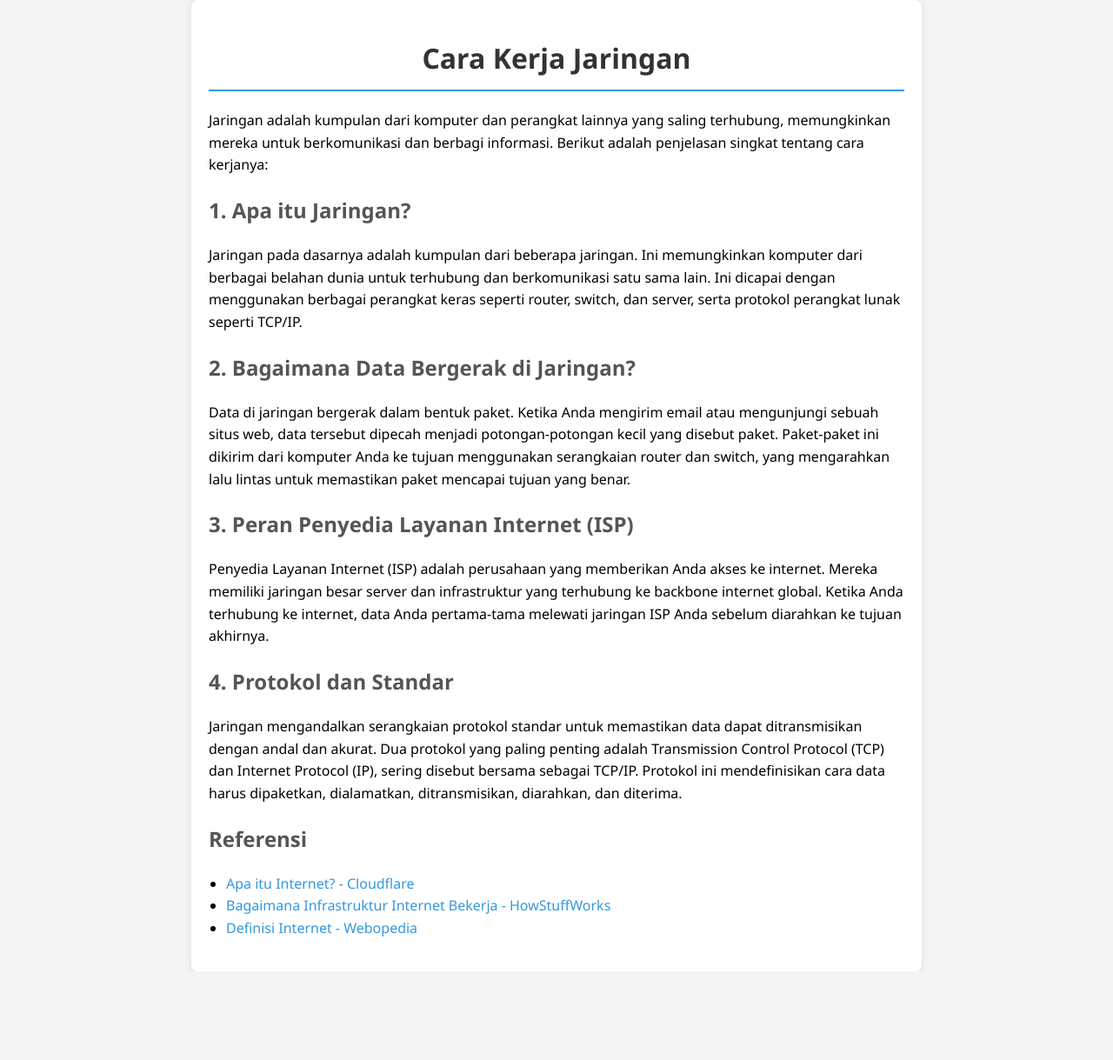
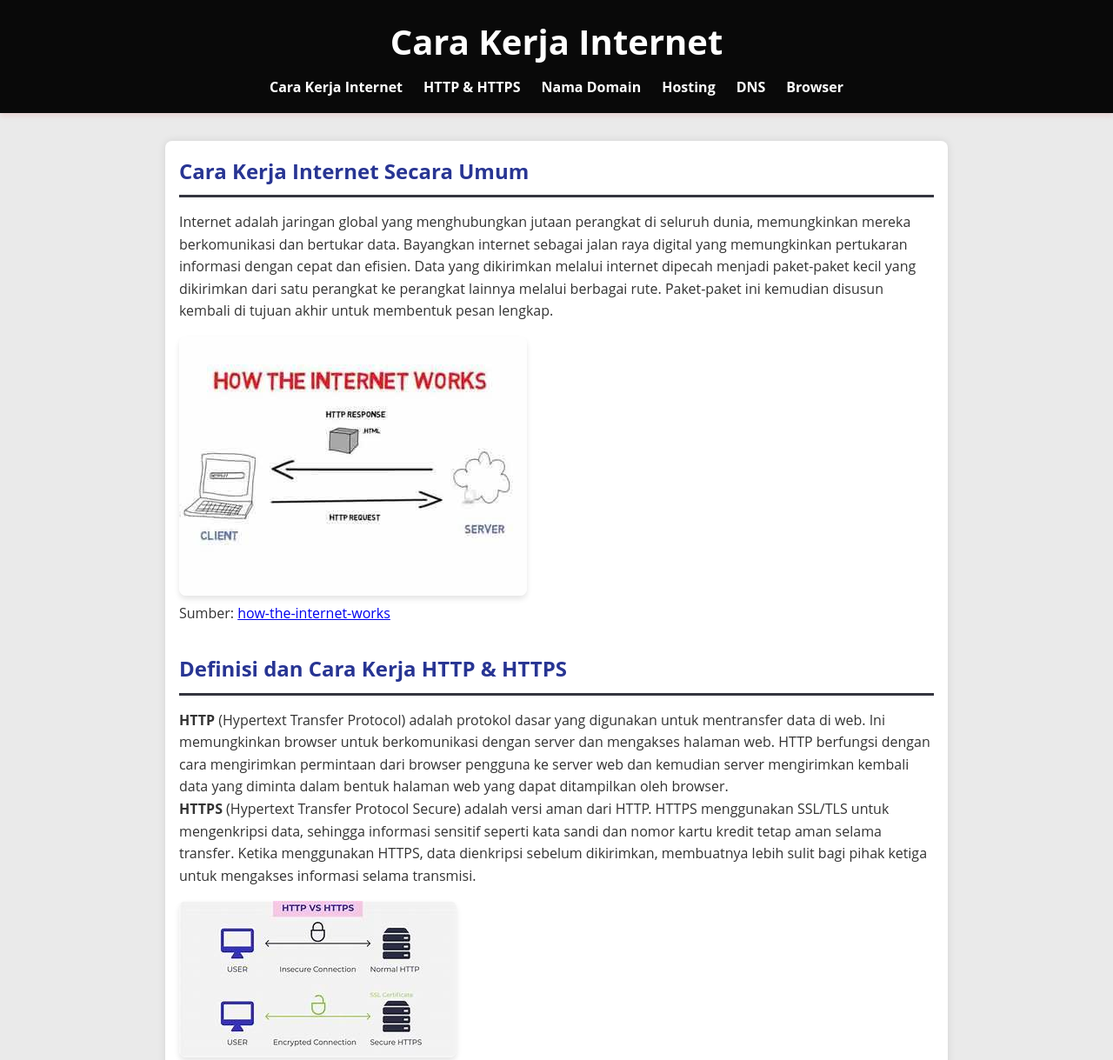
Before and after one commit to jek321/Pemograman-Web, a plain HTML site: page index.html in a window 1280 px wide. Shown: the top 1219 px of the page at 87% size. Before the commit the page ends 1117 px from the top, so only its background shows below. Drawn offline with Linux system fonts and the light colour scheme.

Commit message:
add more

```diff
--- a/index.html
+++ b/index.html
@@ -1,73 +1,101 @@
 <!DOCTYPE html>
 <html lang="id">
-<head>
-    <meta charset="UTF-8">
-    <meta name="viewport" content="width=device-width, initial-scale=1.0">
-    <title>Cara Kerja Jaringan</title>
-    <style>
-        body {
-            font-family: 'Segoe UI', Tahoma, Geneva, Verdana, sans-serif;
-            line-height: 1.6;
-            margin: 0;
-            padding: 0;
-            background-color: #f4f4f4;
-        }
-        .container {
-            max-width: 800px;
-            margin: auto;
-            padding: 20px;
-            background: white;
-            box-shadow: 0 0 10px rgba(0, 0, 0, 0.1);
-            border-radius: 8px;
-        }
-        h1 {
-            color: #333;
-            text-align: center;
-            border-bottom: 2px solid #3498db;
-            padding-bottom: 10px;
-        }
-        h2 {
-            color: #555;
-            margin-top: 20px;
-        }
-        p {
-            margin-bottom: 20px;
-        }
-        a {
-            color: #3498db;
-            text-decoration: none;
-        }
-        a:hover {
-            text-decoration: underline;
-        }
-        ul {
-            padding-left: 20px;
-        }
-    </style>
-</head>
-<body>
-    <div class="container">
-        <h1>Cara Kerja Jaringan</h1>
-        <p>Jaringan adalah kumpulan dari komputer dan perangkat lainnya yang saling terhubung, memungkinkan mereka untuk berkomunikasi dan berbagi informasi. Berikut adalah penjelasan singkat tentang cara kerjanya:</p>
+  <head>
+    <meta charset="UTF-8" />
+    <meta name="viewport" content="width=device-width, initial-scale=1.0" />
+    <title>Cara Kerja Internet</title>
+    <link rel="stylesheet" href="style.css" />
+  </head>
+  <body>
+    <header>
+      <h1>Cara Kerja Internet</h1>
+      <nav>
+        <ul>
+          <li><a href="#umum">Cara Kerja Internet</a></li>
+          <li><a href="#http">HTTP & HTTPS</a></li>
+          <li><a href="#domain">Nama Domain</a></li>
+          <li><a href="#hosting">Hosting</a></li>
+          <li><a href="#dns">DNS</a></li>
+          <li><a href="#browser">Browser</a></li>
+        </ul>
+      </nav>
+    </header>
 
-        <h2>1. Apa itu Jaringan?</h2>
-        <p>Jaringan pada dasarnya adalah kumpulan dari beberapa jaringan. Ini memungkinkan komputer dari berbagai belahan dunia untuk terhubung dan berkomunikasi satu sama lain. Ini dicapai dengan menggunakan berbagai perangkat keras seperti router, switch, dan server, serta protokol perangkat lunak seperti TCP/IP.</p>
+    <main>
+      <!-- Section Umum -->
+      <section id="umum">
+        <h2>Cara Kerja Internet Secara Umum</h2>
+        <p>
+          Internet adalah jaringan global yang menghubungkan jutaan perangkat di seluruh dunia, memungkinkan mereka berkomunikasi dan bertukar data. Bayangkan internet sebagai jalan raya digital yang memungkinkan pertukaran informasi dengan cepat dan efisien. Data yang dikirimkan melalui internet dipecah menjadi paket-paket kecil yang dikirimkan dari satu perangkat ke perangkat lainnya melalui berbagai rute. Paket-paket ini kemudian disusun kembali di tujuan akhir untuk membentuk pesan lengkap.
+        </p>
+        <img src="image/HowInternetWorks.jpg" alt="Diagram Cara Kerja Internet" />
+        <p>Sumber: <a href="https://www.ecomputerz.com/how-the-internet-works.html" target="_blank">how-the-internet-works</a></p>
+      </section>
 
-        <h2>2. Bagaimana Data Bergerak di Jaringan?</h2>
-        <p>Data di jaringan bergerak dalam bentuk paket. Ketika Anda mengirim email atau mengunjungi sebuah situs web, data tersebut dipecah menjadi potongan-potongan kecil yang disebut paket. Paket-paket ini dikirim dari komputer Anda ke tujuan menggunakan serangkaian router dan switch, yang mengarahkan lalu lintas untuk memastikan paket mencapai tujuan yang benar.</p>
+      <!-- Section HTTP & HTTPS -->
+      <section id="http">
+        <h2>Definisi dan Cara Kerja HTTP & HTTPS</h2>
+        <p>
+          <b>HTTP</b> (Hypertext Transfer Protocol) adalah protokol dasar yang digunakan untuk mentransfer data di web. Ini memungkinkan browser untuk berkomunikasi dengan server dan mengakses halaman web. HTTP berfungsi dengan cara mengirimkan permintaan dari browser pengguna ke server web dan kemudian server mengirimkan kembali data yang diminta dalam bentuk halaman web yang dapat ditampilkan oleh browser.
+        </p>
+        <p>
+          <b>HTTPS</b> (Hypertext Transfer Protocol Secure) adalah versi aman dari HTTP. HTTPS menggunakan SSL/TLS untuk mengenkripsi data, sehingga informasi sensitif seperti kata sandi dan nomor kartu kredit tetap aman selama transfer. Ketika menggunakan HTTPS, data dienkripsi sebelum dikirimkan, membuatnya lebih sulit bagi pihak ketiga untuk mengakses informasi selama transmisi.
+        </p>
+        <img src="image/Http.jpg" alt="HTTP dan HTTPS" />
+        <p>Sumber: <a href="https://developer.mozilla.org/en-US/docs/Web/HTTP" target="_blank">MDN Web Docs</a></p>
+      </section>
 
-        <h2>3. Peran Penyedia Layanan Internet (ISP)</h2>
-        <p>Penyedia Layanan Internet (ISP) adalah perusahaan yang memberikan Anda akses ke internet. Mereka memiliki jaringan besar server dan infrastruktur yang terhubung ke backbone internet global. Ketika Anda terhubung ke internet, data Anda pertama-tama melewati jaringan ISP Anda sebelum diarahkan ke tujuan akhirnya.</p>
+      <!-- Section Nama Domain -->
+      <section id="domain">
+        <h2>Definisi dan Cara Kerja Nama Domain</h2>
+        <p>
+          Nama domain adalah alamat unik yang digunakan untuk mengakses situs web. Contoh nama domain adalah <b>www.example.com</b>. Nama domain menggantikan alamat IP yang kompleks dan membuatnya lebih mudah diingat oleh pengguna. Nama domain disusun dalam hierarki yang terdiri dari domain tingkat atas (seperti .com, .org) dan subdomain.
+        </p>
+        <p>
+          Saat Anda memasukkan nama domain di browser, server DNS akan menerjemahkan nama domain tersebut menjadi alamat IP yang sesuai, sehingga browser dapat mengakses situs web yang dimaksud. Proses ini disebut sebagai pencarian DNS, yang melibatkan serangkaian kueri ke berbagai server DNS hingga alamat IP yang benar ditemukan.
+        </p>
+        <p>Sumber: <a href="https://id.wikipedia.org/wiki/Nama_domain" target="_blank">Wikipedia</a></p>
+      </section>
 
-        <h2>4. Protokol dan Standar</h2>
-        <p>Jaringan mengandalkan serangkaian protokol standar untuk memastikan data dapat ditransmisikan dengan andal dan akurat. Dua protokol yang paling penting adalah Transmission Control Protocol (TCP) dan Internet Protocol (IP), sering disebut bersama sebagai TCP/IP. Protokol ini mendefinisikan cara data harus dipaketkan, dialamatkan, ditransmisikan, diarahkan, dan diterima.</p>
+      <!-- Section Hosting -->
+      <section id="hosting">
+        <h2>Definisi dan Cara Kerja Hosting</h2>
+        <p>
+          Hosting adalah layanan yang menyediakan tempat untuk menyimpan semua file dan data yang dibutuhkan oleh situs web agar dapat diakses melalui internet. Penyedia layanan hosting menyediakan server yang selalu terhubung ke internet dan siap menerima permintaan akses dari pengguna. Terdapat berbagai jenis hosting, termasuk shared hosting, VPS (Virtual Private Server), dan dedicated hosting, yang masing-masing menawarkan tingkat kinerja dan keamanan yang berbeda.
+        </p>
+        <p>
+          Saat seseorang mengakses situs web, permintaan dikirim ke server hosting yang menyimpan file situs tersebut. Server kemudian mengirimkan file yang diminta ke browser pengguna, yang kemudian menampilkan halaman web.
+        </p>
+        <p>Sumber: <a href="https://id.wikipedia.org/wiki/Web_hosting" target="_blank">Wikipedia</a></p>
+      </section>
 
-        <h2>Referensi</h2>
-        <ul>
-            <li><a href="https://www.cloudflare.com/learning/network-layer/what-is-the-internet/">Apa itu Internet? - Cloudflare</a></li>
-            <li><a href="https://www.howstuffworks.com/internet/basics/internet.htm">Bagaimana Infrastruktur Internet Bekerja - HowStuffWorks</a></li>
-            <li><a href="https://www.webopedia.com/TERM/I/internet.html">Definisi Internet - Webopedia</a></li>
-        </ul>
-    </div>
-</body>
+      <!-- Section DNS -->
+      <section id="dns">
+        <h2>Definisi dan Cara Kerja DNS</h2>
+        <p>
+          DNS (Domain Name System) adalah sistem yang menerjemahkan nama domain menjadi alamat IP yang dapat dikenali oleh server. Tanpa DNS, kita harus mengingat dan memasukkan alamat IP setiap kali kita ingin mengakses situs web, yang tentu saja akan sangat merepotkan. DNS bekerja seperti buku telepon internet, menerjemahkan nama domain yang mudah diingat menjadi alamat IP numerik.
+        </p>
+        <p>
+          DNS terdiri dari berbagai komponen, termasuk server DNS root, server DNS tingkat atas, dan server DNS otoritatif. Proses pencarian DNS melibatkan query dari browser pengguna ke server DNS yang tepat untuk menemukan alamat IP yang terkait dengan nama domain.
+        </p>
+        <p>Sumber: <a href="https://developer.mozilla.org/en-US/docs/Learn/Server-side/Infrastructure/DNS" target="_blank">MDN Web Docs</a></p>
+      </section>
+
+      <!-- Section Browser -->
+      <section id="browser">
+        <h2>Definisi dan Cara Kerja Browser</h2>
+        <p>
+          Browser adalah perangkat lunak yang memungkinkan pengguna untuk mengambil, menampilkan, dan berinteraksi dengan konten di web. Contoh browser populer adalah Google Chrome, Mozilla Firefox, dan Safari. Browser berfungsi sebagai perantara antara pengguna dan internet, memungkinkan akses ke berbagai situs web dan aplikasi online.
+        </p>
+        <p>
+          Ketika pengguna memasukkan URL atau melakukan pencarian, browser mengirimkan permintaan ke server yang sesuai, menerima data yang diminta, dan kemudian menampilkan halaman web atau hasil pencarian kepada pengguna. Browser juga menangani berbagai tugas lain, seperti caching untuk mempercepat akses ulang, dan keamanan untuk melindungi pengguna dari konten berbahaya.
+        </p>
+        <p>Sumber: <a href="https://developer.mozilla.org/en-US/docs/Web/Browser" target="_blank">MDN Web Docs</a></p>
+      </section>
+    </main>
+
+    <footer>
+      <p>Terima Kasih, semoga bisa menambah wawasan anda</p>
+    </footer>
+  </body>
 </html>
--- a/style.css
+++ b/style.css
@@ -1,96 +1,86 @@
-:root {
-  font-family: Inter, system-ui, Avenir, Helvetica, Arial, sans-serif;
-  line-height: 1.5;
-  font-weight: 400;
-
-  color-scheme: light dark;
-  color: rgba(255, 255, 255, 0.87);
-  background-color: #242424;
-
-  font-synthesis: none;
-  text-rendering: optimizeLegibility;
-  -webkit-font-smoothing: antialiased;
-  -moz-osx-font-smoothing: grayscale;
-}
-
-a {
-  font-weight: 500;
-  color: #646cff;
-  text-decoration: inherit;
-}
-a:hover {
-  color: #535bf2;
+/* General Reset */
+* {
+  margin: 0;
+  padding: 0;
+  box-sizing: border-box;
 }
 
 body {
+  font-family: 'Open Sans', sans-serif;
+  line-height: 1.6;
+  background-color: #eaeaea;
+  color: #333;
   margin: 0;
-  display: flex;
-  place-items: center;
-  min-width: 320px;
-  min-height: 100vh;
 }
 
-h1 {
-  font-size: 3.2em;
-  line-height: 1.1;
+header {
+  background: #090909;
+  color: #fff;
+  padding: 1rem 0;
+  text-align: center;
+  box-shadow: 0 4px 6px rgba(199, 11, 11, 0.1);
 }
 
-#app {
-  max-width: 1280px;
-  margin: 0 auto;
-  padding: 2rem;
-  text-align: center;
+header h1 {
+  margin-bottom: 0.5rem;
+  font-size: 2.5rem;
 }
 
-.logo {
-  height: 6em;
-  padding: 1.5em;
-  will-change: filter;
-  transition: filter 300ms;
-}
-.logo:hover {
-  filter: drop-shadow(0 0 2em #646cffaa);
-}
-.logo.vanilla:hover {
-  filter: drop-shadow(0 0 2em #f7df1eaa);
+nav ul {
+  list-style: none;
+  display: flex;
+  justify-content: center;
+  gap: 1.5rem;
 }
 
-.card {
-  padding: 2em;
+nav a {
+  text-decoration: none;
+  color: #fff;
+  font-weight: bold;
+  transition: color 0.3s ease-in-out;
 }
 
-.read-the-docs {
-  color: #888;
+nav a:hover {
+  color: #ffeb3b;
 }
 
-button {
+main {
+  max-width: 900px;
+  margin: 2rem auto;
+  padding: 1rem;
+  background: #fff;
   border-radius: 8px;
-  border: 1px solid transparent;
-  padding: 0.6em 1.2em;
-  font-size: 1em;
-  font-weight: 500;
-  font-family: inherit;
-  background-color: #1a1a1a;
-  cursor: pointer;
-  transition: border-color 0.25s;
-}
-button:hover {
-  border-color: #646cff;
-}
-button:focus,
-button:focus-visible {
-  outline: 4px auto -webkit-focus-ring-color;
+  box-shadow: 0 0 10px rgba(0, 0, 0, 0.1);
 }
 
-@media (prefers-color-scheme: light) {
-  :root {
-    color: #213547;
-    background-color: #ffffff;
-  }
-  a:hover {
-    color: #747bff;
-  }
-  button {
-    background-color: #f9f9f9;
-  }
+section {
+  margin-bottom: 2rem;
 }
+
+section h2 {
+  border-bottom: 3px solid #34353f;
+  margin-bottom: 1rem;
+  padding-bottom: 0.5rem;
+  color: #283593;
+}
+
+img {
+  max-width: 100%;
+  height: auto;
+  margin-top: 1rem;
+  border-radius: 8px;
+  box-shadow: 0 4px 6px rgba(0, 0, 0, 0.1);
+}
+
+footer {
+  text-align: center;
+  margin-top: 2rem;
+  padding: 1rem;
+  background: #283593;
+  color: #fff;
+  box-shadow: 0 -4px 6px rgba(0, 0, 0, 0.1);
+}
+
+footer p {
+  margin: 0;
+}
```
Also changed, not shown: image/HowInternetWorks.jpg (added), image/Http.jpg (added).
